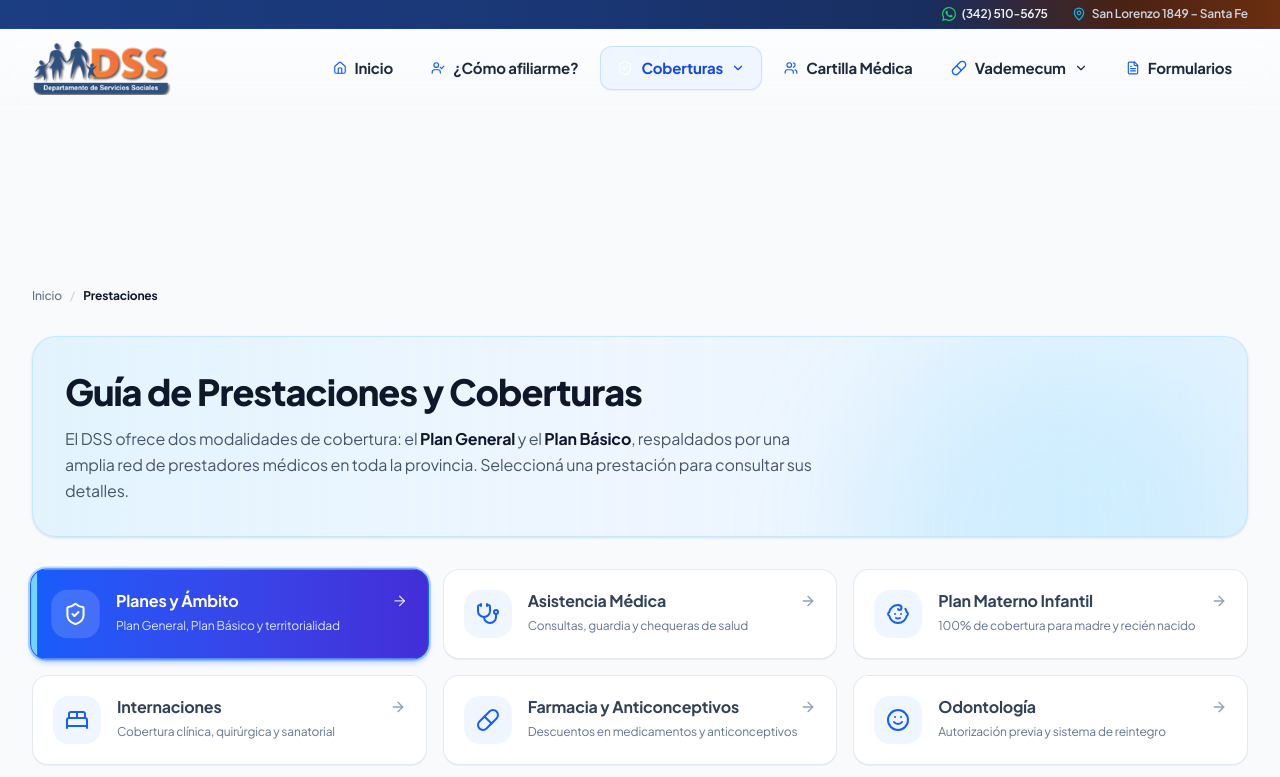
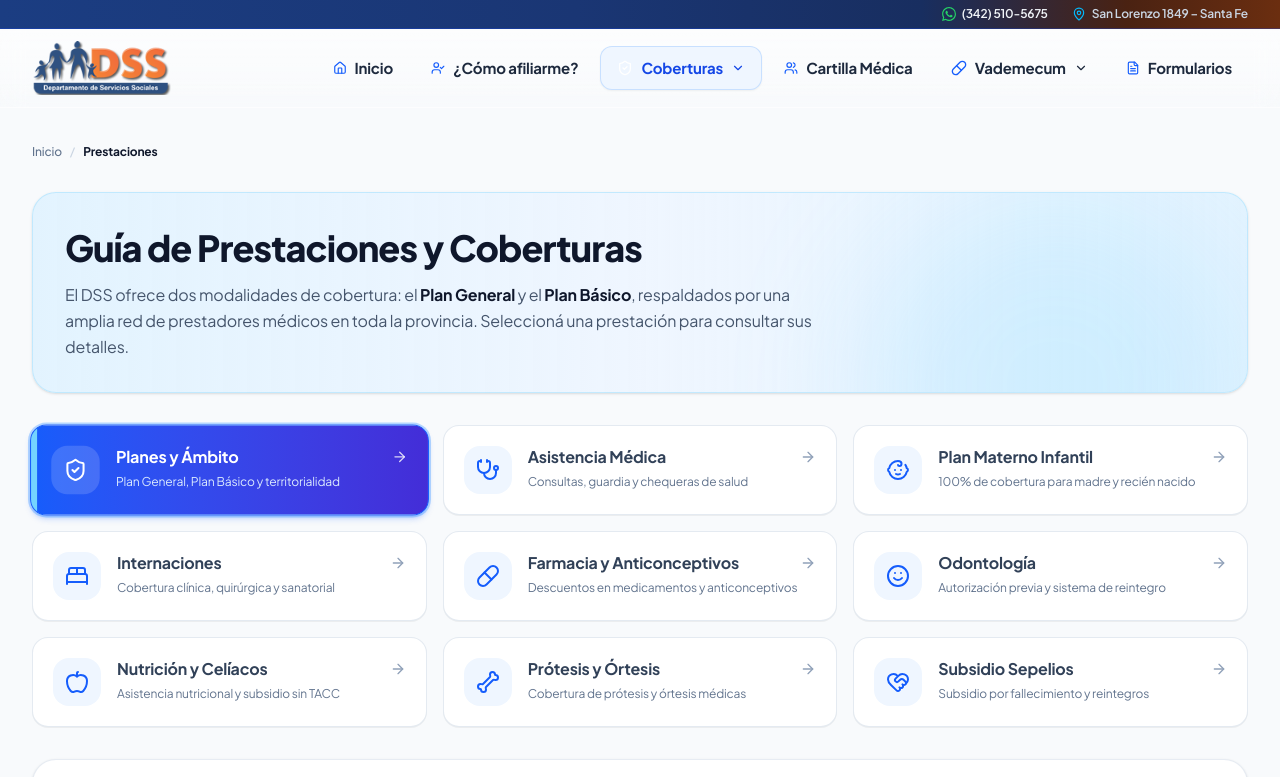
Before and after one commit to KarimServin/guia-interactiva-dss, a Next.js app: page /prestaciones in a window 1280 px wide. Shown: the top 777 px of the page. Built offline with nearby package versions, Linux system fonts and the light colour scheme.

Commit message:
fix(ui): remove duplicate top padding on page wrappers to eliminate huge top margin

```diff
--- a/src/app/formularios/page.tsx
+++ b/src/app/formularios/page.tsx
@@ -11,7 +11,7 @@ export default function FormulariosPage() {
   return (
     <div className="min-h-screen flex flex-col bg-slate-50">
       <Header activeTab={activeTab} onSelectNav={setActiveTab} />
-      <main className="flex-grow max-w-7xl w-full mx-auto px-4 sm:px-6 lg:px-8 pt-28 sm:pt-32 lg:pt-36 pb-16">
+      <main className="flex-grow">
         <Suspense fallback={<div className="p-8 text-center text-slate-500">Cargando formularios...</div>}>
           <FormsCenter />
         </Suspense>
--- a/src/app/prestaciones/page.tsx
+++ b/src/app/prestaciones/page.tsx
@@ -19,7 +19,7 @@ export default function PrestacionesPage() {
   return (
     <div className="min-h-screen flex flex-col bg-slate-50">
       <Header activeTab={activeTab} onSelectNav={setActiveTab} />
-      <main className="flex-grow pt-28 sm:pt-32 lg:pt-36 pb-16">
+      <main className="flex-grow">
         <Suspense fallback={<div className="p-8 text-center text-slate-500">Cargando prestaciones...</div>}>
           <PrestacionesContent />
         </Suspense>
```
